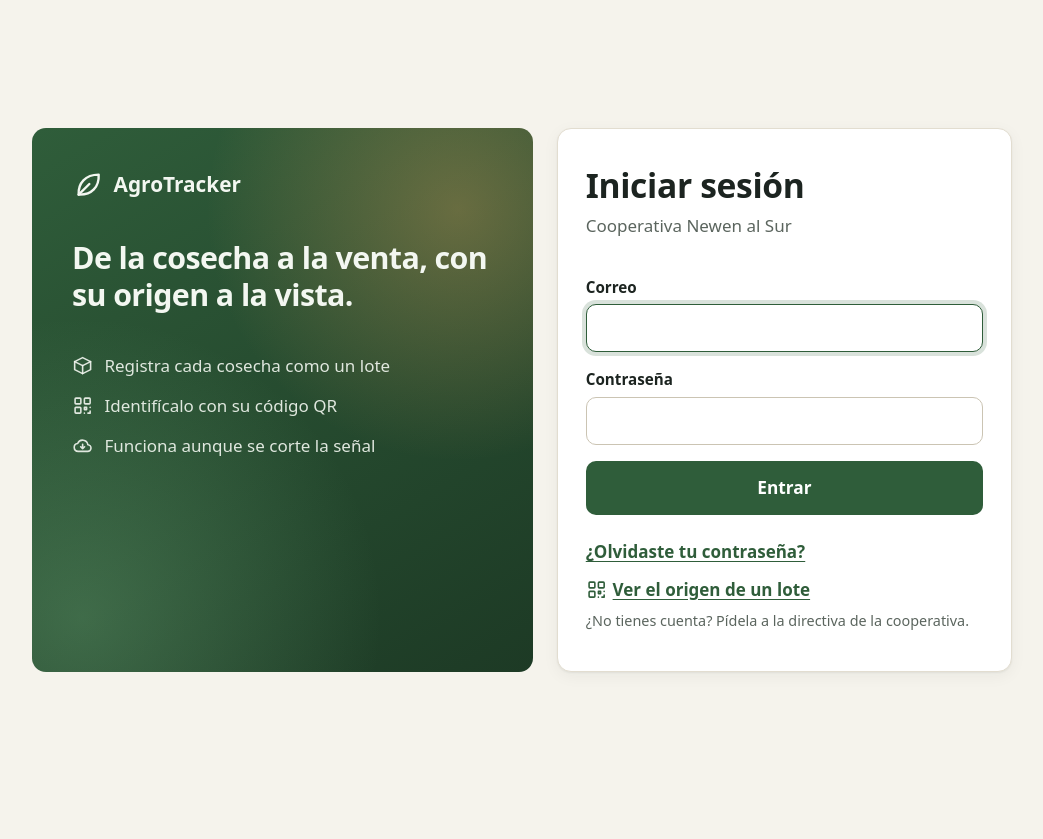
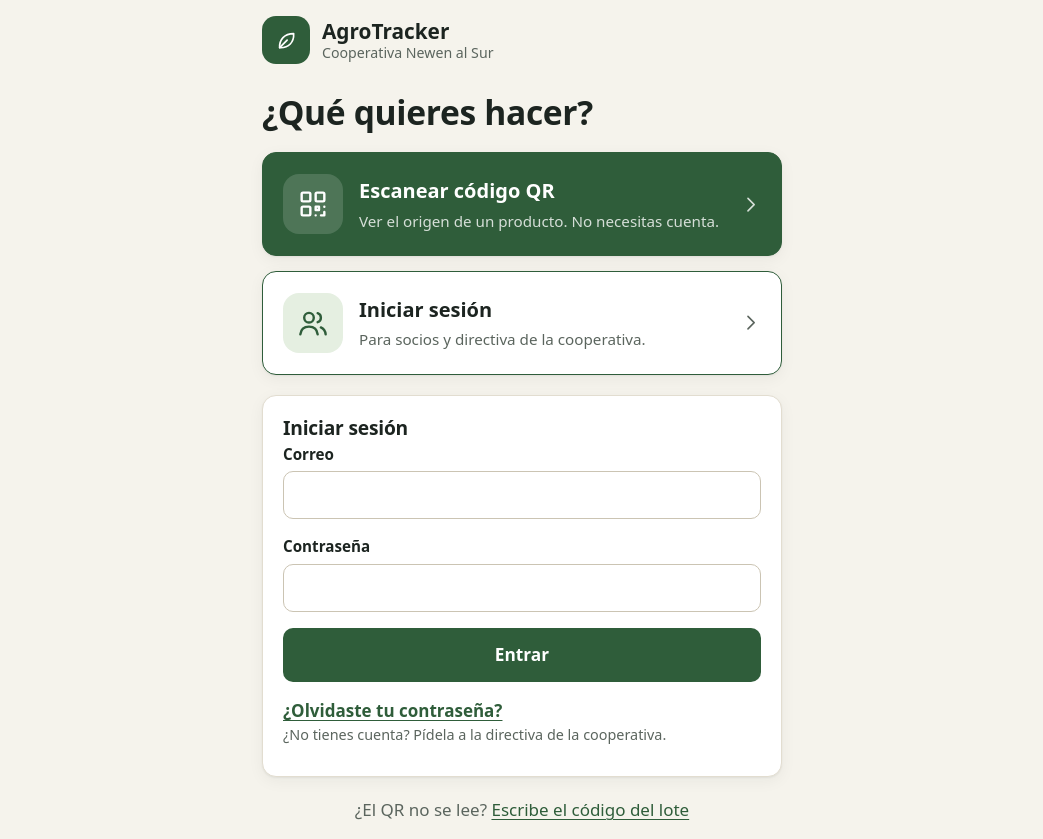
Before and after one commit to scortes5/Frontend-GPTI-G10, a Flask app: a page that uses templates/login.html in a window 1280 px wide. Shown: the whole page, without its empty margins (118-1161 px from the left). Before the commit the page ends 673 px from the top, so only its background shows below. Run offline with Flask 3, Linux system fonts and the light colour scheme.

Commit message:
Entrada con botones para escanear QR o iniciar sesión
- La pantalla de entrada ofrece dos opciones grandes: escanear código QR (sin cuenta) o iniciar
  sesión, que despliega el formulario en la misma página.
- Nueva página /escanear: lee el QR con la cámara (BarcodeDetector) y abre la ficha del lote;
  solo toma el código, nunca navega a la URL leída. Alternativa para navegadores sin lector.
- La ruta canónica de la ficha es /trazabilidad (se mantiene /Trazabilidad para los QR impresos).
- Manual de usuario actualizado.

```diff
--- a/rutas/permisos.py
+++ b/rutas/permisos.py
@@ -11,6 +11,8 @@ def requiere_sesion(vista):
         if not sesion.activa():
             if request.path.startswith("/api/"):
                 return jsonify(detail="Inicia sesión para continuar."), 401
+            if request.path == "/":  # abrir la app: pantalla de entrada con sus dos opciones
+                return redirect(url_for("auth.login"))
             return redirect(url_for("auth.login", siguiente=request.full_path))
         return vista(*args, **kwargs)
 
--- a/static/css/app.css
+++ b/static/css/app.css
@@ -515,23 +515,6 @@ input, select, textarea, button { font: inherit; color: inherit; }
 .acceso__tarjeta .formulario { margin-top: 1rem; }
 .acceso__enlaces { display: flex; flex-wrap: wrap; justify-content: space-between; gap: .75rem; margin-top: 1rem; font-weight: 600; }
 .acceso__enlaces a { display: inline-flex; align-items: center; gap: .35rem; }
-.acceso__portada {
-  display: none; border-radius: var(--radio); padding: 2.5rem; color: #f3f7f1;
-  background:
-    radial-gradient(circle at 85% 15%, rgb(224 163 92 / .35), transparent 40%),
-    radial-gradient(circle at 10% 90%, rgb(127 191 138 / .3), transparent 45%),
-    linear-gradient(150deg, #2f5d3a, #1d3a25);
-}
-.acceso__marca { display: flex; align-items: center; gap: .6rem; font-size: 1.3rem; font-weight: 700; }
-.acceso__marca .icono { width: 2rem; height: 2rem; }
-.acceso__lema { font-size: 1.9rem; line-height: 1.2; font-weight: 700; margin: 2.5rem 0; letter-spacing: -0.02em; }
-.acceso__puntos { list-style: none; padding: 0; margin: 0; display: grid; gap: .9rem; }
-.acceso__puntos li { display: flex; gap: .7rem; align-items: center; color: rgb(243 247 241 / .9); }
-@media (min-width: 860px) {
-  .acceso { grid-template-columns: 1.1fr 1fr; align-items: stretch; }
-  .acceso--simple { grid-template-columns: 1fr; }
-  .acceso__portada { display: block; }
-}
 
 .ficha-publica { text-align: center; display: grid; justify-items: center; gap: .5rem; padding: 2rem 1.25rem; margin: 0; }
 .ficha-publica h1 { margin: .5rem 0 0; font-size: 2.2rem; }
@@ -539,6 +522,48 @@ input, select, textarea, button { font: inherit; color: inherit; }
 .ficha-publica__productor { color: var(--texto-suave); font-size: 1.05rem; }
 .ficha-publica .datos-lote { width: 100%; text-align: left; margin: .5rem 0; }
 .ficha-publica__qr { width: 140px; border-radius: var(--radio-chico); background: #fff; padding: .4rem; border: 1px solid var(--borde); }
+
+/* ---------- Entrada: escanear QR o iniciar sesión ---------- */
+
+.entrada { width: 100%; max-width: 520px; margin: 0 auto; display: grid; gap: 1.25rem; }
+.entrada__marca { display: flex; align-items: center; gap: .75rem; }
+.entrada__marca .marca__logo { width: 3rem; height: 3rem; border-radius: 14px; }
+.entrada__marca div { display: grid; line-height: 1.2; }
+.entrada__marca strong { font-size: 1.3rem; }
+.entrada__marca small { color: var(--texto-suave); }
+.entrada__titulo { margin: .5rem 0 0; }
+.entrada__opciones { display: grid; gap: .9rem; }
+.opcion-grande {
+  display: flex; align-items: center; gap: 1rem;
+  min-height: 6.5rem; padding: 1.25rem;
+  border: 1.5px solid var(--borde); border-radius: var(--radio);
+  background: var(--superficie); color: var(--texto); text-decoration: none;
+  box-shadow: var(--sombra); transition: border-color .15s, transform .05s;
+}
+.opcion-grande:hover { border-color: var(--verde-200); }
+.opcion-grande:active { transform: translateY(1px); }
+.opcion-grande[aria-expanded="true"] { border-color: var(--primario); }
+.opcion-grande__icono { display: grid; place-items: center; flex: none; width: 3.75rem; height: 3.75rem; border-radius: 16px; background: var(--primario-suave); color: var(--primario); }
+.opcion-grande__icono .icono { width: 2rem; height: 2rem; }
+.opcion-grande__texto { display: grid; gap: .2rem; flex: 1; }
+.opcion-grande__texto strong { font-size: 1.25rem; }
+.opcion-grande__texto small { color: var(--texto-suave); font-size: .95rem; }
+.opcion-grande__flecha { color: var(--texto-suave); }
+.opcion-grande--qr { background: var(--verde-700); border-color: var(--verde-700); color: #fff; }
+.opcion-grande--qr:hover { border-color: var(--verde-900); background: var(--verde-900); }
+.opcion-grande--qr .opcion-grande__icono { background: rgb(255 255 255 / .15); color: #fff; }
+.opcion-grande--qr small, .opcion-grande--qr .opcion-grande__flecha { color: rgb(255 255 255 / .8); }
+.entrada__formulario { margin: 0; scroll-margin-top: 1rem; }
+.entrada__formulario h2 { margin-bottom: .25rem; }
+.entrada__codigo { text-align: center; margin: 0; }
+
+.escaner { display: grid; grid-template-columns: minmax(0, 1fr); gap: 1rem; margin: 0; min-width: 0; }
+.escaner h1 { display: flex; align-items: center; gap: .6rem; margin: 0; }
+.escaner h1 .icono { color: var(--primario); }
+.escaner p { margin: 0; }
+.escaner__visor { position: relative; overflow: hidden; border-radius: var(--radio); background: #000; width: 100%; max-width: 480px; aspect-ratio: 1; justify-self: center; }
+.escaner__visor video { width: 100%; height: 100%; object-fit: cover; display: block; }
+.escaner__marco { position: absolute; inset: 18%; border: 4px solid rgb(255 255 255 / .9); border-radius: 18px; box-shadow: 0 0 0 999px rgb(0 0 0 / .35); }
 
 /* ---------- Clima ---------- */
 
--- a/static/js/app.js
+++ b/static/js/app.js
@@ -315,6 +315,108 @@
     });
   });
 
+  // ---------- Entrada: mostrar el formulario al elegir "Iniciar sesión" ----------
+
+  $$("[data-oculto-con-js]").forEach((el) => { el.hidden = true; });
+  $$("[data-mostrar]").forEach((enlace) => {
+    enlace.addEventListener("click", (evento) => {
+      const destino = document.getElementById(enlace.dataset.mostrar);
+      if (!destino) return;
+      evento.preventDefault();
+      destino.hidden = false;
+      enlace.setAttribute("aria-expanded", "true");
+      destino.scrollIntoView({ behavior: "smooth", block: "start" });
+      const primero = $("input:not([type=hidden])", destino);
+      if (primero) setTimeout(() => primero.focus(), 250);
+    });
+  });
+
+  // ---------- Escáner de QR (cámara + BarcodeDetector del navegador) ----------
+
+  function codigoDesdeQr(texto) {
+    // Los QR de AgroTracker llevan la URL de la ficha (…/Trazabilidad?codigo=XXXX). Solo se toma el
+    // código: nunca se navega a la URL leída, así un QR ajeno no puede llevar a otro sitio.
+    try {
+      const url = new URL(texto);
+      const codigo = url.searchParams.get("codigo");
+      if (codigo) return codigo;
+    } catch (_) { /* no es una URL */ }
+    const limpio = texto.trim();
+    return /^[A-Za-z0-9-]{4,40}$/.test(limpio) ? limpio : null;
+  }
+
+  $$("[data-escaner]").forEach((caja) => {
+    const estado = $("[data-escaner-estado]", caja);
+    const visor = $("[data-escaner-visor]", caja);
+    const video = $("[data-escaner-video]", caja);
+    const iniciar = $("[data-escaner-iniciar]", caja);
+    const alternativa = $("[data-escaner-alternativa]", caja);
+    const soportado = "BarcodeDetector" in window && navigator.mediaDevices && navigator.mediaDevices.getUserMedia;
+    let flujo = null;
+
+    function detener() {
+      if (flujo) flujo.getTracks().forEach((pista) => pista.stop());
+      flujo = null;
+    }
+    window.addEventListener("pagehide", detener);
+
+    if (!soportado) {
+      iniciar.hidden = true;
+      alternativa.hidden = false;
+      return;
+    }
+
+    iniciar.addEventListener("click", async () => {
+      let detector;
+      try {
+        const formatos = await BarcodeDetector.getSupportedFormats();
+        if (!formatos.includes("qr_code")) throw new Error("sin qr_code");
+        detector = new BarcodeDetector({ formats: ["qr_code"] });
+        flujo = await navigator.mediaDevices.getUserMedia({ video: { facingMode: "environment" }, audio: false });
+      } catch (e) {
+        detener();
+        iniciar.hidden = true;
+        alternativa.hidden = false;
+        estado.textContent = e && e.name === "NotAllowedError"
+          ? "No diste permiso para usar la cámara. Puedes activarlo en los ajustes del navegador o escribir el código."
+          : "No pudimos abrir la cámara.";
+        return;
+      }
+      video.srcObject = flujo;
+      await video.play();
+      visor.hidden = false;
+      iniciar.hidden = true;
+      estado.textContent = "Buscando un código QR…";
+
+      // Se lee desde un canvas con el cuadro actual: más confiable que leer el <video> directamente.
+      const lienzo = document.createElement("canvas");
+      const pincel = lienzo.getContext("2d", { willReadFrequently: true });
+      const buscar = async () => {
+        if (!flujo) return;
+        try {
+          if (!video.videoWidth) throw new Error("sin cuadro");
+          lienzo.width = video.videoWidth;
+          lienzo.height = video.videoHeight;
+          pincel.drawImage(video, 0, 0);
+          const encontrados = await detector.detect(lienzo);
+          for (const encontrado of encontrados) {
+            const codigo = codigoDesdeQr(encontrado.rawValue || "");
+            if (codigo) {
+              estado.textContent = "¡Código leído! Abriendo la ficha…";
+              detener();
+              if (navigator.vibrate) navigator.vibrate(80);
+              window.location.assign(`${caja.dataset.destino}?codigo=${encodeURIComponent(codigo)}`);
+              return;
+            }
+            estado.textContent = "Ese QR no es de AgroTracker. Prueba con el de la caja o etiqueta.";
+          }
+        } catch (_) { /* cuadro sin imagen todavía */ }
+        setTimeout(buscar, 250);
+      };
+      buscar();
+    });
+  });
+
   // ---------- Detalles de la interfaz ----------
 
   $$("form[data-requiere-red]").forEach((form) => {
--- a/static/js/sw.js
+++ b/static/js/sw.js
@@ -10,7 +10,7 @@
  */
 importScripts("/static/js/cola.js");
 
-const VERSION = "v2";
+const VERSION = "v3";
 const ESTATICOS = `agrotracker-estaticos-${VERSION}`;
 const PAGINAS = `agrotracker-paginas-${VERSION}`;
 const QR = `agrotracker-qr-${VERSION}`;
--- a/templates/login.html
+++ b/templates/login.html
@@ -1,33 +1,53 @@
 {% extends "base.html" %}
 {% from "_macros.html" import icono, campo, csrf %}
-{% block titulo %}Iniciar sesión{% endblock %}
+{% block titulo %}Bienvenido{% endblock %}
 {% block publico %}
-<div class="acceso">
-  <section class="acceso__portada" aria-hidden="true">
-    <div class="acceso__marca">{{ icono("hoja") }}<span>AgroTracker</span></div>
-    <p class="acceso__lema">De la cosecha a la venta, con su origen a la vista.</p>
-    <ul class="acceso__puntos">
-      <li>{{ icono("lotes") }} Registra cada cosecha como un lote</li>
-      <li>{{ icono("qr") }} Identifícalo con su código QR</li>
-      <li>{{ icono("nube") }} Funciona aunque se corte la señal</li>
-    </ul>
-  </section>
+<div class="entrada">
+  <header class="entrada__marca">
+    <span class="marca__logo">{{ icono("hoja") }}</span>
+    <div>
+      <strong>AgroTracker</strong>
+      <small>Cooperativa Newen al Sur</small>
+    </div>
+  </header>
 
-  <section class="acceso__tarjeta tarjeta">
-    <h1>Iniciar sesión</h1>
-    <p class="sutil">Cooperativa Newen al Sur</p>
+  <h1 class="entrada__titulo">¿Qué quieres hacer?</h1>
+
+  <div class="entrada__opciones">
+    <a class="opcion-grande opcion-grande--qr" href="{{ url_for('trazabilidad.escanear') }}">
+      <span class="opcion-grande__icono">{{ icono("qr") }}</span>
+      <span class="opcion-grande__texto">
+        <strong>Escanear código QR</strong>
+        <small>Ver el origen de un producto. No necesitas cuenta.</small>
+      </span>
+      {{ icono("flecha", "opcion-grande__flecha") }}
+    </a>
+
+    <a class="opcion-grande" href="#iniciar-sesion" data-mostrar="iniciar-sesion" {% if mostrar_formulario %}aria-expanded="true"{% endif %}>
+      <span class="opcion-grande__icono">{{ icono("usuarios") }}</span>
+      <span class="opcion-grande__texto">
+        <strong>Iniciar sesión</strong>
+        <small>Para socios y directiva de la cooperativa.</small>
+      </span>
+      {{ icono("flecha", "opcion-grande__flecha") }}
+    </a>
+  </div>
+
+  <section class="tarjeta entrada__formulario" id="iniciar-sesion" {% if not mostrar_formulario %}data-oculto-con-js{% endif %}>
+    <h2>Iniciar sesión</h2>
     <form method="post" action="{{ url_for('auth.login') }}" class="formulario">
       {{ csrf() }}
       <input type="hidden" name="siguiente" value="{{ siguiente }}">
-      {{ campo("email", "Correo", email, tipo="email", autocomplete="username", required=true, autofocus=true, inputmode="email") }}
+      {{ campo("email", "Correo", email, tipo="email", autocomplete="username", required=true, inputmode="email") }}
       {{ campo("clave", "Contraseña", tipo="password", autocomplete="current-password", required=true) }}
       <button class="boton boton--primario boton--grande boton--bloque" type="submit">Entrar</button>
     </form>
     <div class="acceso__enlaces">
       <a href="{{ url_for('auth.recuperar') }}">¿Olvidaste tu contraseña?</a>
-      <a href="{{ url_for('trazabilidad.ficha') }}">{{ icono("qr") }} Ver el origen de un lote</a>
     </div>
     <p class="sutil pequeño">¿No tienes cuenta? Pídela a la directiva de la cooperativa.</p>
   </section>
+
+  <p class="entrada__codigo sutil">¿El QR no se lee? <a href="{{ url_for('trazabilidad.ficha') }}">Escribe el código del lote</a></p>
 </div>
 {% endblock %}
```
Also changed, not shown: rutas/auth.py (+6 -1 lines), rutas/trazabilidad.py (+7 -1 lines), templates/escanear.html (added, +39 -0 lines), tests/test_app.py (+19 -0 lines), README.md.
